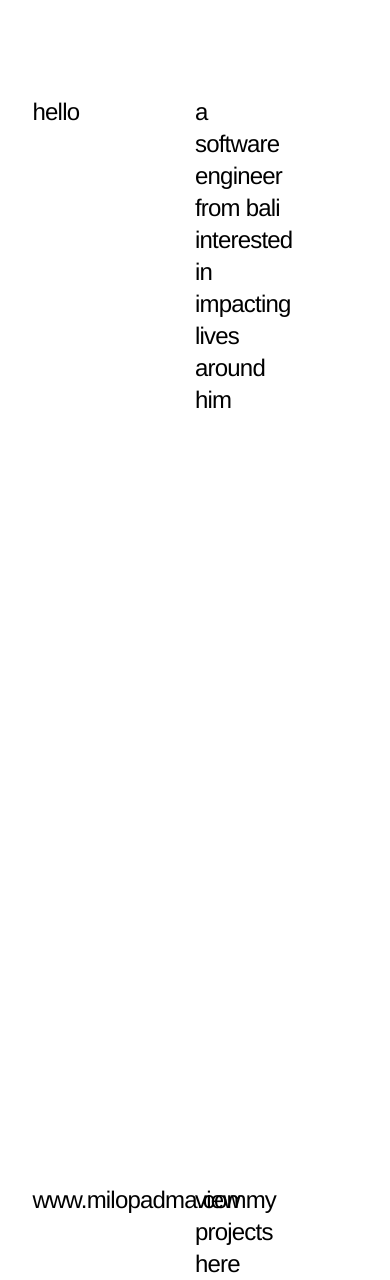
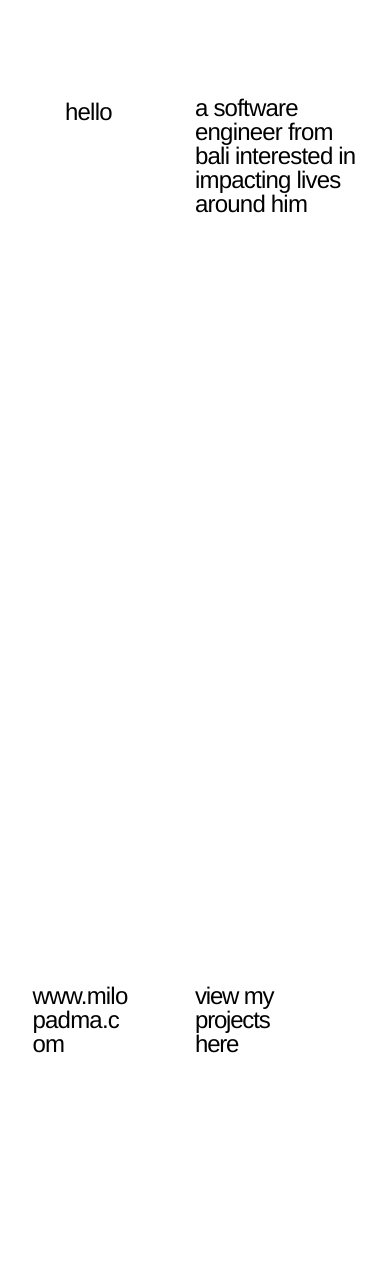
Before and after one commit to Milopadma/whoami-2, a React (Vite) app: page / in a window 390 px wide. After the commit the page ends 1057 px from the top, so only its background shows below. Built offline with nearby package versions, Linux system fonts and the light colour scheme.

Commit message:
feat: layout mobile first

```diff
--- a/src/App.tsx
+++ b/src/App.tsx
@@ -4,23 +4,23 @@ function App() {
   return (
     <div className="flex h-screen flex-col items-center justify-between">
       <div className="pt-medium grid grid-cols-12 bg-white">
-        <div className="col-span-3 col-start-2">
+        <div className="col-span-3 col-start-3 md:col-span-1 md:col-start-2">
           <h1 className="text-2xl">hello</h1>
         </div>
-        <div className="col-span-3 col-start-7">
-          <h1 className="text-2xl">
+        <div className="col-span-5 col-start-7 md:col-span-3 md:col-start-7">
+          <h1 className="text-2xl leading-6">
             a software engineer from bali interested in impacting lives around
             him
           </h1>
         </div>
         <Separator size="xxlarge" />
-        <div className="col-span-3 col-start-2">
-          <h1 className="text-2xl">www.milopadma.com</h1>
+        <div className="col-span-3 col-start-2 break-words">
+          <h1 className="text-2xl leading-6">www.milopadma.com</h1>
         </div>
         <div className="col-span-3 col-start-7">
           <h1 className="text-2xl">
             <a href="/projects" className="animate-underline">
-              view my projects here
+              <div className="leading-6">view my projects here</div>
             </a>
           </h1>
         </div>
--- a/src/projects.tsx
+++ b/src/projects.tsx
@@ -29,14 +29,14 @@ const Projects: React.FC = () => {
           <h1 className="text-2xl">projects</h1>
         </motion.div>
         <div className="col-span-5 col-start-7 md:col-span-3 md:col-start-7">
-          <h1 className="text-2xl">
+          <h1 className="text-2xl leading-6">
             a software engineer from bali interested in impacting lives around
             him
           </h1>
         </div>
         <Separator size="xxlarge" />
-        <div className="col-span-3 col-start-2">
-          <h1 className="text-2xl">www.milopadma.com</h1>
+        <div className="col-span-3 col-start-3 break-words">
+          <h1 className="text-2xl leading-6">www.milopadma.com</h1>
         </div>
       </div>
     </div>
```
